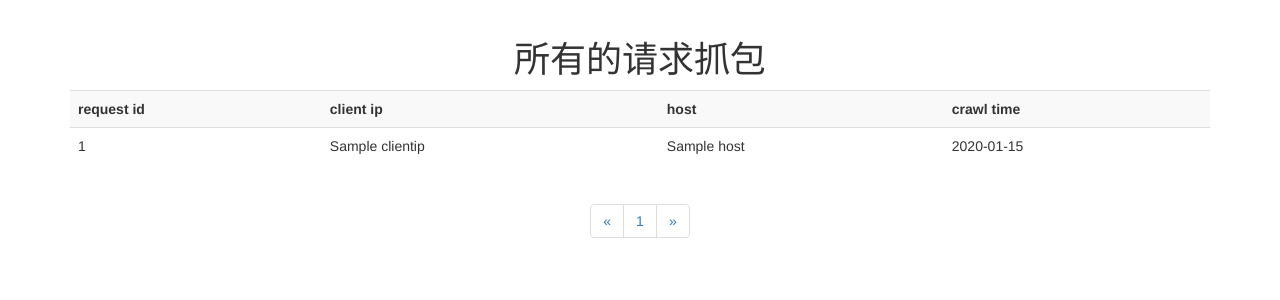
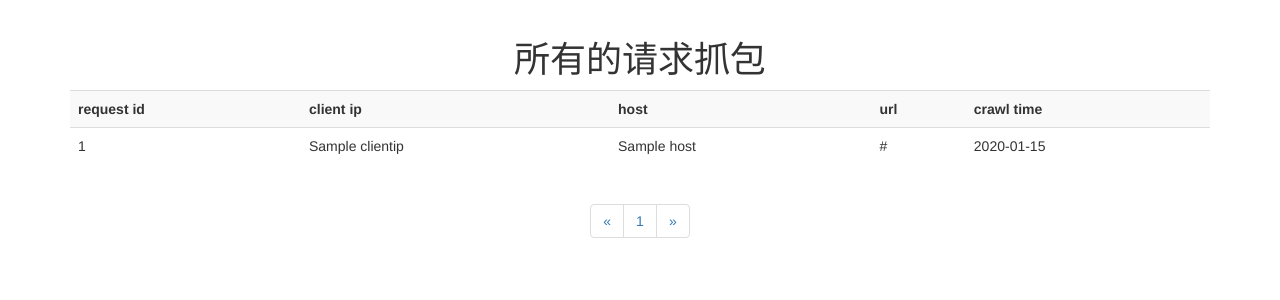
Before and after one commit to MU001999/codeex, a Flask app: template NECP/medium term practice/front/templates/requests.html in a window 1280 px wide. Shown: the part 52-352 px from the top of the page. Run offline with Flask 2, Linux system fonts and the light colour scheme; the template is opened without the code that fills it: most values are stand-ins (such as "Sample title", 1, 10 or a date in 2020).

Commit message:
update templates

```diff
--- a/NECP/medium term practice/front/templates/clientsort.html
+++ b/NECP/medium term practice/front/templates/clientsort.html
@@ -4,7 +4,7 @@
 <div class="row">
     <div class="col-md-12">
         <!-- 为ECharts准备一个具备大小（宽高）的Dom -->
-        <div id="main" style="height:400px"></div>
+        <div id="main" style="height:800px"></div>
         <!-- ECharts单文件引入 -->
         <script src="http://echarts.baidu.com/build/dist/echarts.js"></script>
         <script type="text/javascript">
--- a/NECP/medium term practice/front/templates/requests.html
+++ b/NECP/medium term practice/front/templates/requests.html
@@ -8,6 +8,7 @@
 				<th>request id</th>
 				<th>client ip</th>
 				<th>host</th>
+				<th>url</th>
 				<th>crawl time</th>
 			</tr>
 			{% for request in requests %}
@@ -15,7 +16,8 @@
 			<tr>
 				<td onclick="location.href='/header/{{ request.requestid }}'">{{ request.requestid }}</td>
 				<td onclick="location.href='/client/{{ request.clientip }}'">{{ request.clientip }}</td>
-				<td>{{ request.host }}</td>
+				<td onclick="location.href='/host/{{ request.host }}'">{{ request.host }}</td>
+				<td>{{ request.url }}</td>
 				<td>{{ request.ctime }}</td>
 			</tr>
 
```
